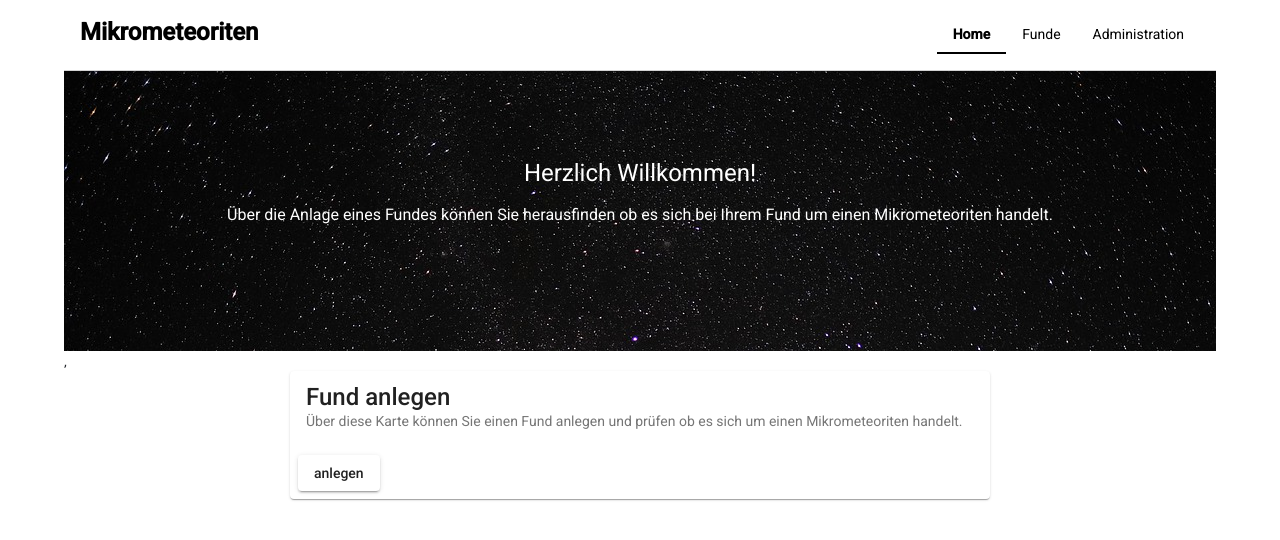
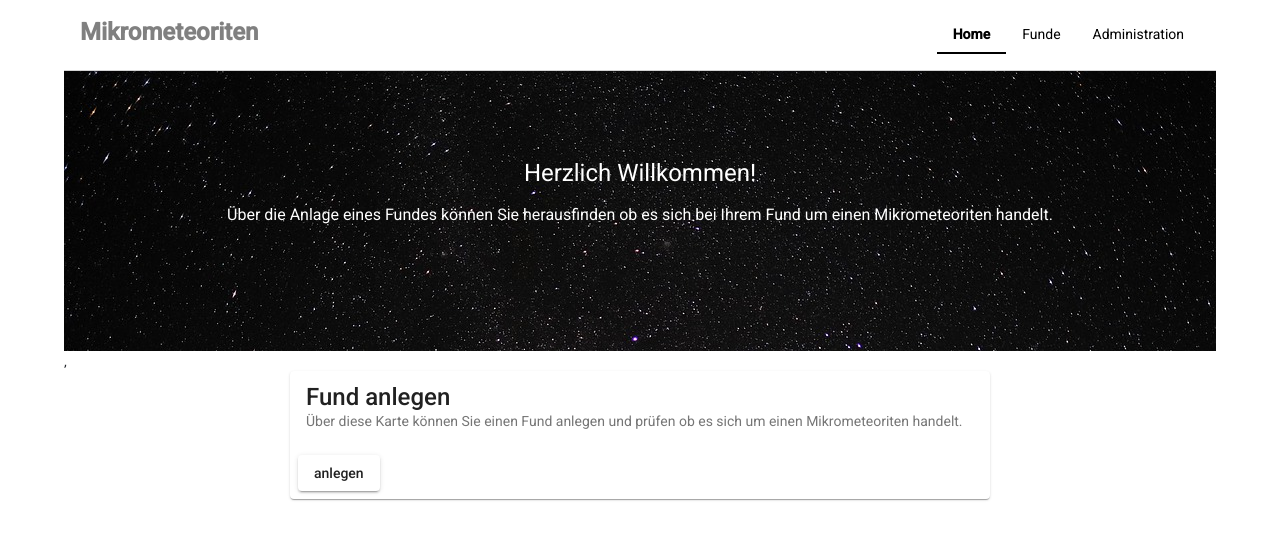
Before and after one commit to tbiktz/micrometeorite-frontend, an Angular app: page /home in a window 1280 px wide. In both pictures the pointer is over the element "Mikrometeoriten". Shown: the top 540 px of the page. Built offline with nearby package versions, Linux system fonts and the light colour scheme.

Commit message:
Icon Hover

```diff
--- a/src/styles.less
+++ b/src/styles.less
@@ -20,3 +20,7 @@ body {
 .micro-pointer{
     cursor: pointer;
 }
+
+.micro-pointer:hover{
+    color: grey !important;
+}
```
